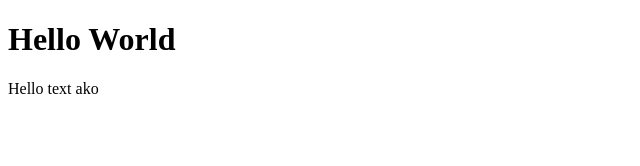
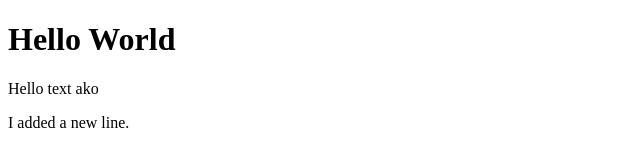
Before and after one commit to maygiron124/Sample-, a plain HTML site: page index.html in a window 1280 px wide. Shown: the whole page, without its empty margins (0-640 px from the left). Drawn offline with Linux system fonts and the light colour scheme.

Commit message:
updated index.html

```diff
--- a/index.html
+++ b/index.html
@@ -9,6 +9,7 @@
 <div>
 <h1> Hello World</h1>
 <p>Hello text ako</p>
+<p>I added a new line. </p>
 </div>
 </body>
 </html>
```
